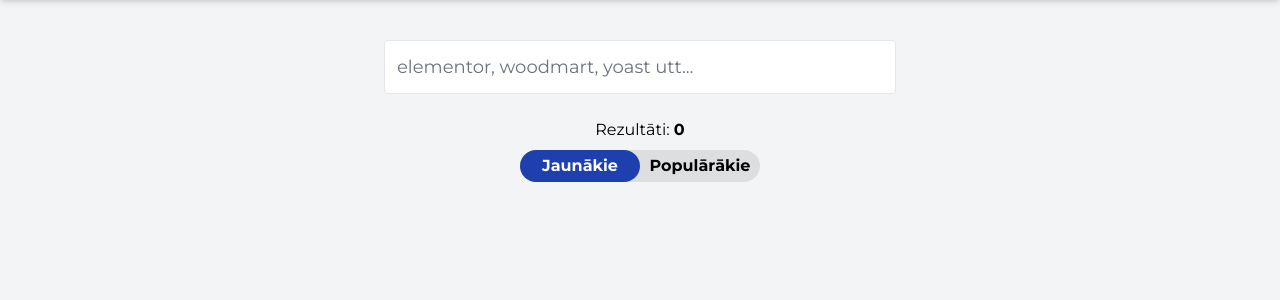
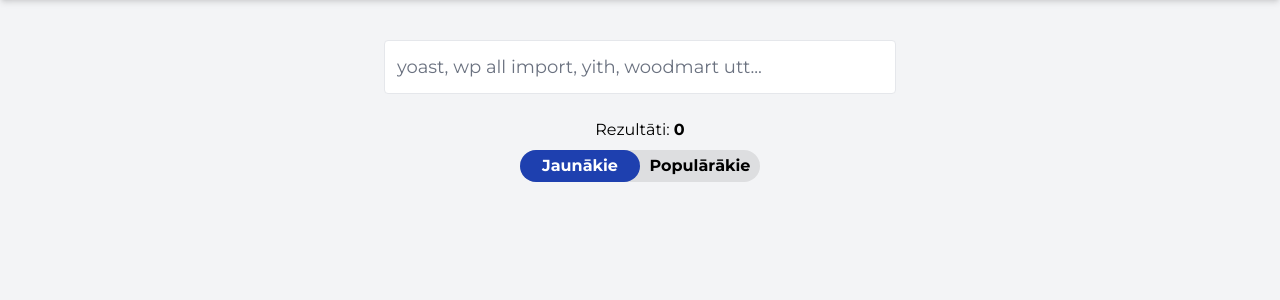
Before and after one commit to zajebs/IespiedPrese, a Flask app: page / in a window 1280 px wide. Shown: the part 96-396 px from the top of the page. Run offline with Flask 3, Linux system fonts and the light colour scheme; data that the repository does not hold is empty; parts of the project's set-up code (start-up, migrations or seed data) failed here and were passed over; some libraries are stand-ins or nearby versions.

Commit message:
placeholder

```diff
--- a/templates/index.html
+++ b/templates/index.html
@@ -10,7 +10,7 @@
         {% include 'promo.html' %}
         <div class="container mx-auto px-4 pt-10">
             <div class="max-w-lg mx-auto">
-                <input type="text" value ="{{ update }}" id="search" placeholder="elementor, woodmart, yoast utt..." onkeyup="resetAndLoadProducts()" class="p-3 w-full border rounded focus:outline-none focus:ring-2 focus:ring-blue-500 text-lg font-medium text-gray-700 placeholder-gray-500">
+                <input type="text" value ="{{ update }}" id="search" placeholder="yoast, wp all import, yith, woodmart utt..." onkeyup="resetAndLoadProducts()" class="p-3 w-full border rounded focus:outline-none focus:ring-2 focus:ring-blue-500 text-lg font-medium text-gray-700 placeholder-gray-500">
             </div>
             <div class="text-center my-6">
                 Rezultāti: <span id="total" class="font-semibold">{{ total_count }}</span>
```
